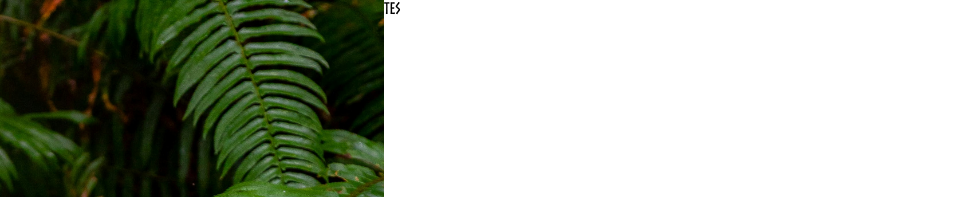
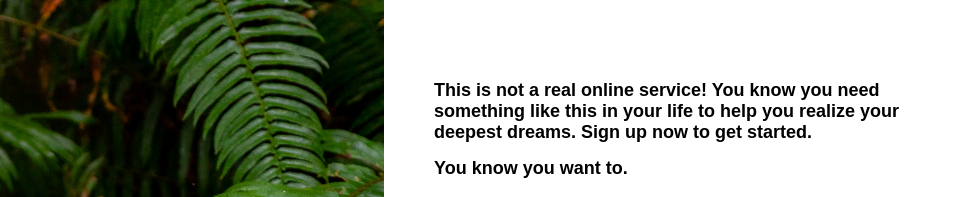
Before and after one commit to PeeOops/TOP-Form, a plain HTML site: page index.html in a window 1280 px wide. Shown: the top 197 px of the page, without its empty margins (0-962 px from the left). Drawn offline with Linux system fonts and the light colour scheme.

Commit message:
Added right panel paragraphs

```diff
--- a/css/style.css
+++ b/css/style.css
@@ -21,7 +21,6 @@
 body{
     display: flex;
     flex-direction: row;
-    font-family: "Norse Bold", sans-serif;
     width: 100%;
     height: 100vh;
 }
@@ -49,8 +48,28 @@ body{
 .left-container p{
     font-size: 48px;
     color: var(--light-gray);
+    font-family: "Norse Bold", sans-serif;
 }
 
 .right-side{
     width: 70%;
+    font-family: Arial, Helvetica, sans-serif;
 }
+
+.right-container{
+    display: flex;
+    flex-direction: column;
+    padding: 80px 50px 30px 50px;
+}
+
+.paragraphs{
+    display: flex;
+    flex-direction: column;
+    width: 60%;
+    gap: 15px;
+}
+
+.paragraphs p{
+    font-weight: bold;
+    font-size: 18px;
+}
--- a/index.html
+++ b/index.html
@@ -13,7 +13,13 @@
         </div>
     </div>
     <div class="right-side">
-        <p>Tes</p>
+        <div class="right-container">
+            <div class="paragraphs">
+                <p>This is not a real online service! You know you need something like this in your life to help you realize your deepest dreams. Sign up now to get started.</p>
+                <p>You know you want to.</p>
+            </div>
+
+        </div>
     </div>
 
     <script src="js/script.js"></script>
```
